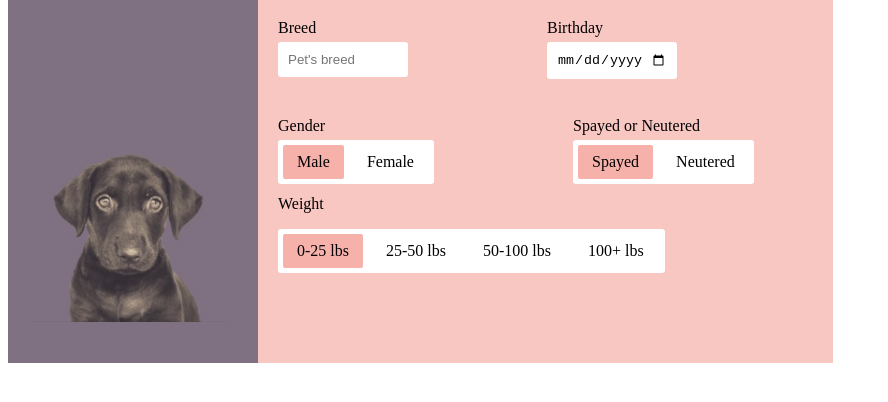
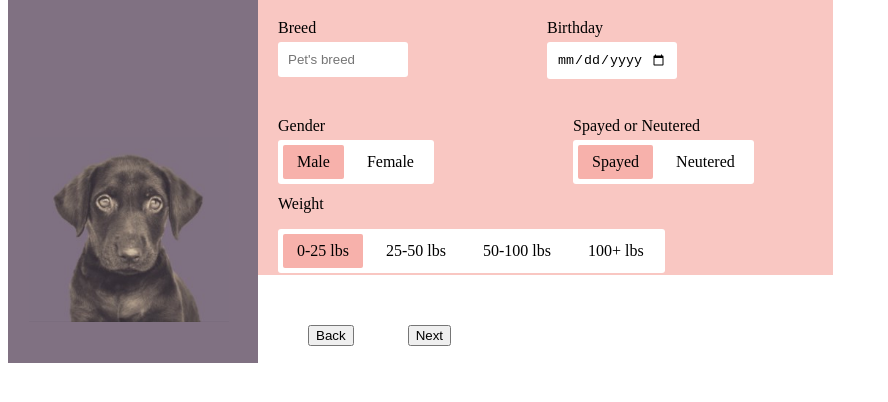
Before and after one commit to AndriusStravinskas/HTML_CSS_Paskaitos_Ir_Praktika, a plain HTML site: page 10 paskaita 10.21 - Lentelės ir formos/Šuniukų forma/Šuniukai.html in a window 1280 px wide. Shown: the part 186-588 px from the top of the page, without its empty margins (0-888 px from the left). Drawn offline with Linux system fonts and the light colour scheme.

Commit message:
Šuniukai

```diff
--- a/10 paskaita 10.21 - Lentelės ir formos/Šuniukų forma/Šuniukai.css
+++ b/10 paskaita 10.21 - Lentelės ir formos/Šuniukų forma/Šuniukai.css
@@ -153,6 +153,7 @@ main{
 
    .box_8{
     display: inline-block;
+    margin: 50px;
   }
 
   .box_9{
--- a/10 paskaita 10.21 - Lentelės ir formos/Šuniukų forma/Šuniukai.html
+++ b/10 paskaita 10.21 - Lentelės ir formos/Šuniukų forma/Šuniukai.html
@@ -73,14 +73,14 @@
             </div>
           </div>
         </div>
-        <!-- <div class="box_7">
+        <div class="box_7">
           <div class="box_8">
             <button>Back</button>
           </div>
           <div class="box_9">
             <button>Next</button>
           </div>
-        </div> -->
+        </div>
       </form>
     </div>
   </main>
```
